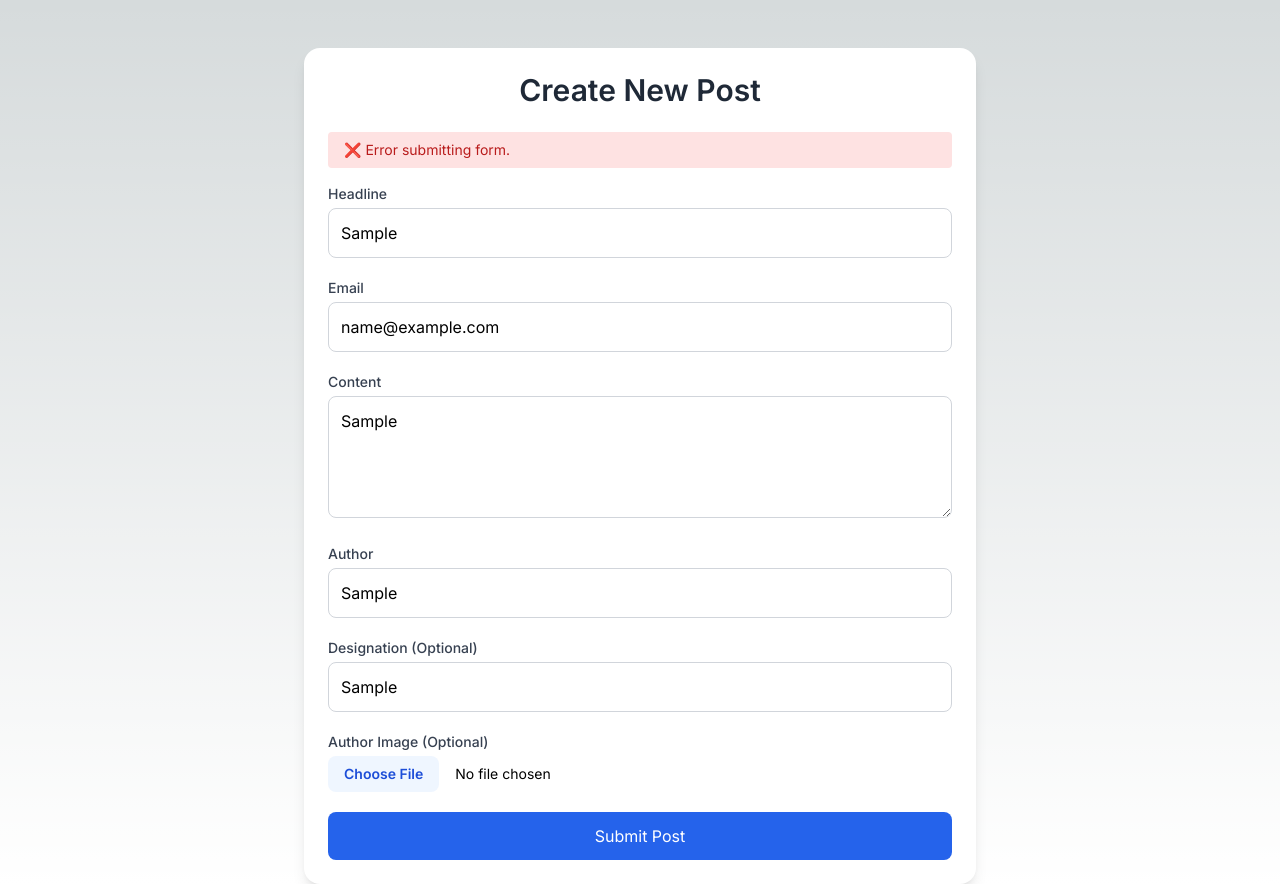
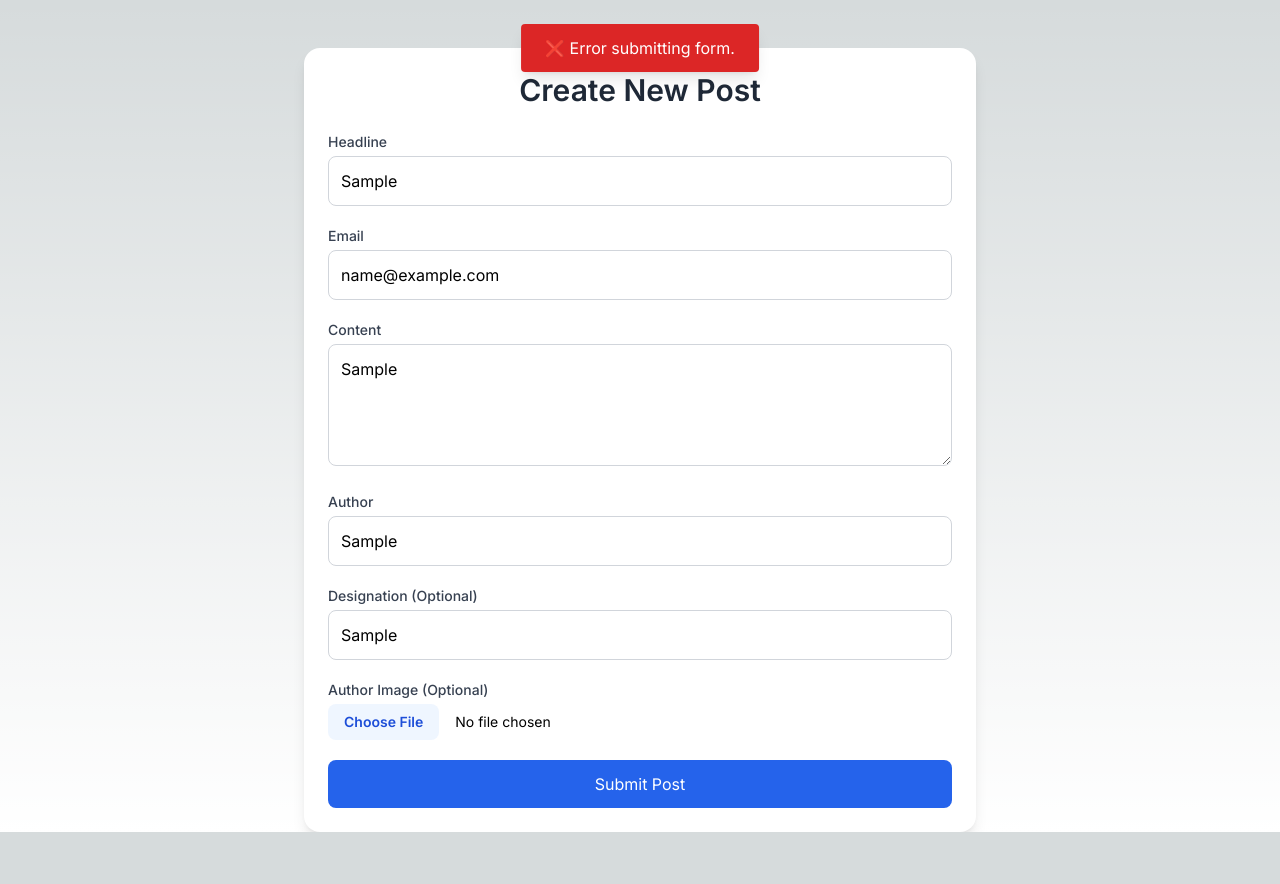
Before and after one commit to nadeemkhan6993/signupdashboard, a Next.js app: page /createPost in a window 1280 px wide. Both pictures are taken after typing "Sample", "name@example.com", "Sample", "Sample", "Sample" into the empty fields and a click on the button "Submit Post". After the commit the page ends 832 px from the top, so only its background shows below. Built offline with nearby package versions, Linux system fonts and the light colour scheme; no server answers.

Commit message:
just UI updated for posts

```diff
--- a/src/app/createPost/page.tsx
+++ b/src/app/createPost/page.tsx
@@ -70,9 +70,13 @@ function Posts() {
     }
     setLoading(false);
   };
-  if (loading) {
+
+
   return (
-      <div className="flex flex-col items-center justify-center mt-10">
+    <div className="max-w-2xl mx-auto mt-12 p-6 bg-white rounded-2xl shadow-lg relative">
+      {/* Loading Spinner Overlay */}
+      {loading && (
+        <div className="absolute inset-0 flex flex-col items-center justify-center bg-white bg-opacity-60 backdrop-blur-sm z-20">
           <svg
             className="animate-spin h-10 w-10 text-blue-500 mb-3"
             xmlns="http://www.w3.org/2000/svg"
@@ -95,23 +99,28 @@ function Posts() {
           </svg>
           <p className="text-center text-gray-600">Loading...</p>
         </div>
-    );
-  }
-  return (
-    <div className="max-w-2xl mx-auto mt-12 p-6 bg-white rounded-2xl shadow-lg">
+      )}
+
       <h1 className="text-3xl font-semibold text-center text-gray-800 mb-6">Create New Post</h1>
 
+      {/* Toast Notification */}
       {responseMessage && (
         <div
-          className={`text-sm mb-4 px-4 py-2 rounded ${
-            responseMessage.startsWith('✅') ? 'bg-green-100 text-green-700' : 'bg-red-100 text-red-700'
+          className={`fixed top-6 left-1/2 transform -translate-x-1/2 z-50 px-6 py-3 rounded shadow-lg transition-all duration-300 ${
+            responseMessage.startsWith('✅')
+              ? 'bg-green-600 text-white'
+              : 'bg-red-600 text-white'
           }`}
         >
           {responseMessage}
         </div>
       )}
 
-      <form onSubmit={handleSubmit} className="space-y-5" encType="multipart/form-data">
+      <form
+        onSubmit={handleSubmit}
+        className={`space-y-5 ${loading ? 'blur-sm pointer-events-none select-none' : ''}`}
+        encType="multipart/form-data"
+      >
         <div>
           <label className="block text-sm font-medium text-gray-700">Headline</label>
           <input
```
Lines whose indentation alone changed are shown as unchanged.
